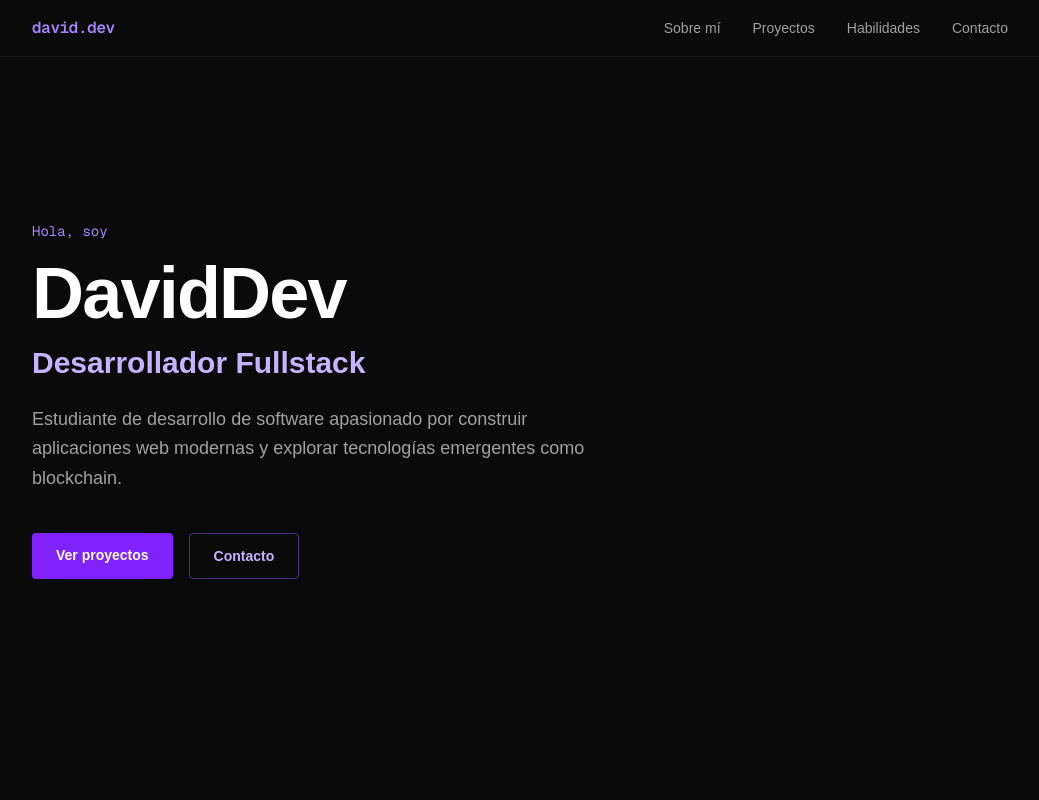
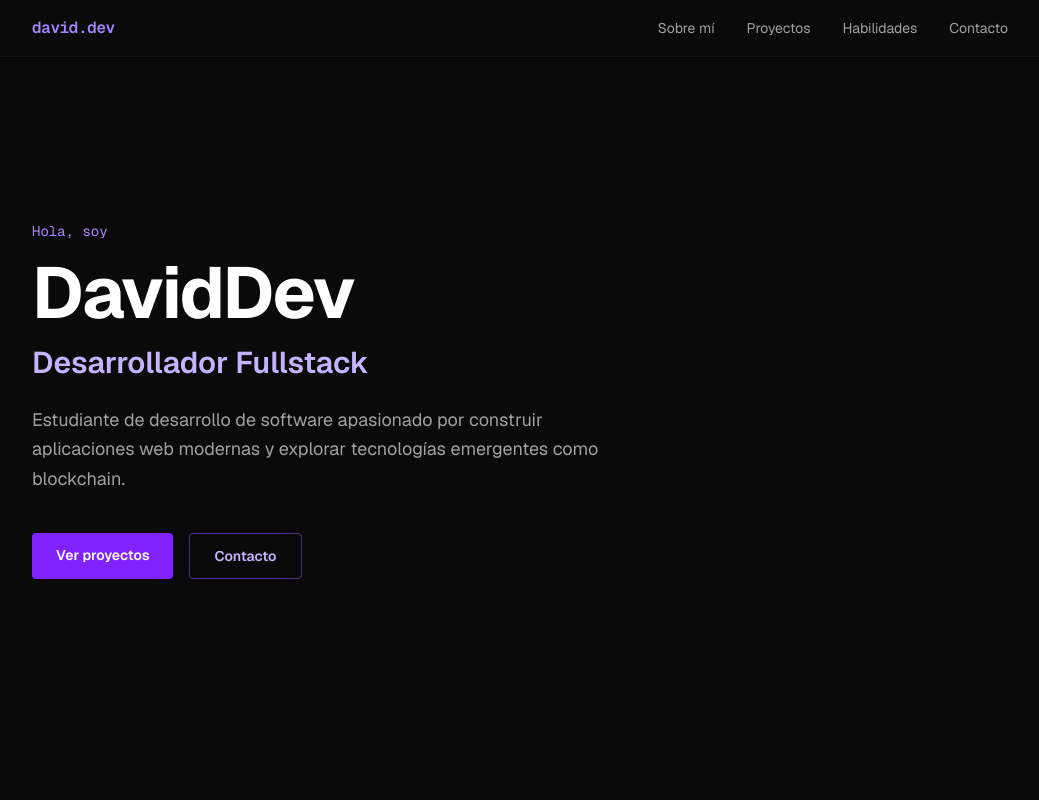
Before and after one commit to coderblockch/portfolio, a Next.js app: page / in a window 1280 px wide. Shown: the top 800 px of the page, without its empty margins (120-1159 px from the left). Built offline with nearby package versions, Linux system fonts and the light colour scheme.

Commit message:
fix(estilos): tipografia Geist, anclas visibles bajo el navbar y reduced motion
Co-Authored-By: Devin AI <158243242+devin-ai-integration[bot]@users.noreply.github.com>

```diff
--- a/app/globals.css
+++ b/app/globals.css
@@ -15,9 +15,19 @@
 body {
   background: var(--background);
   color: var(--foreground);
-  font-family: Arial, Helvetica, sans-serif;
+  font-family: var(--font-geist-sans), Arial, Helvetica, sans-serif;
 }
 
 html {
   scroll-behavior: smooth;
 }
+
+section[id] {
+  scroll-margin-top: 5.5rem;
+}
+
+@media (prefers-reduced-motion: reduce) {
+  html {
+    scroll-behavior: auto;
+  }
+}
```
